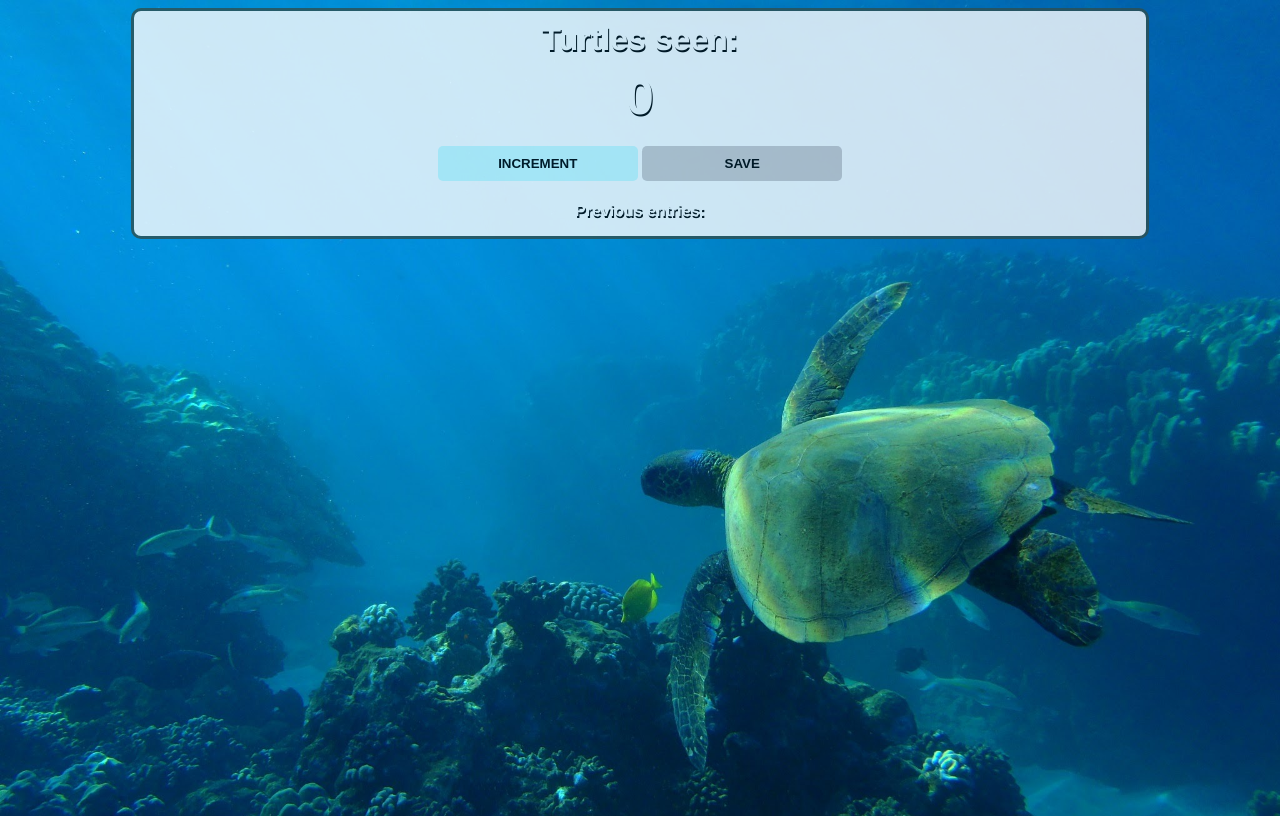
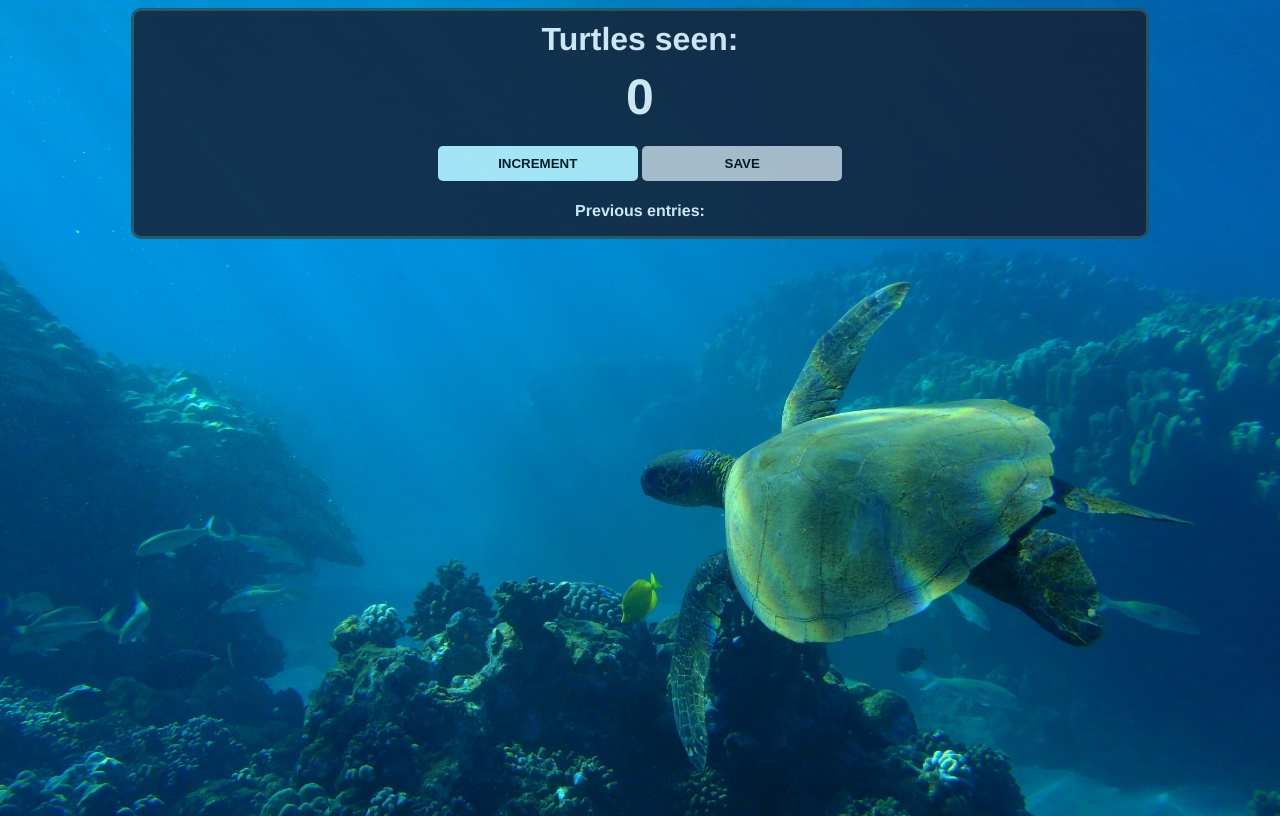
Before and after one commit to AllisonDianeFoster/turtlecounter, a plain HTML site: page index.html in a window 1280 px wide. Drawn offline with Linux system fonts and the light colour scheme.

Commit message:
Update index.css

```diff
--- a/index.css
+++ b/index.css
@@ -1,5 +1,5 @@
 #wrapper {
-    background: white;
+    background: #161C2E;
     max-width: 80%;
     margin: auto;
     border: 3px solid darkslategray;
@@ -14,7 +14,7 @@ body {
     font-weight: bold;
     text-align: center;
     color: white;
-    text-shadow: 1px 2px black;
+/*     text-shadow: 1px 2px black; */
     height: 100vh;
     /* max-width: 800px */
 }
@@ -23,7 +23,7 @@ h1 {
     margin-top: 10px;
     margin-bottom: 10px;
     color: white;
-    text-shadow: 1px 2px black;
+/*     text-shadow: 1px 2px black; */
 }
 
 h2 {
@@ -31,7 +31,7 @@ h2 {
     margin-top: 0;
     margin-bottom: 20px;
     color: white;
-    text-shadow: 1px 2px black;
+/*     text-shadow: 1px 2px black; */
 }
 
 button {
```
